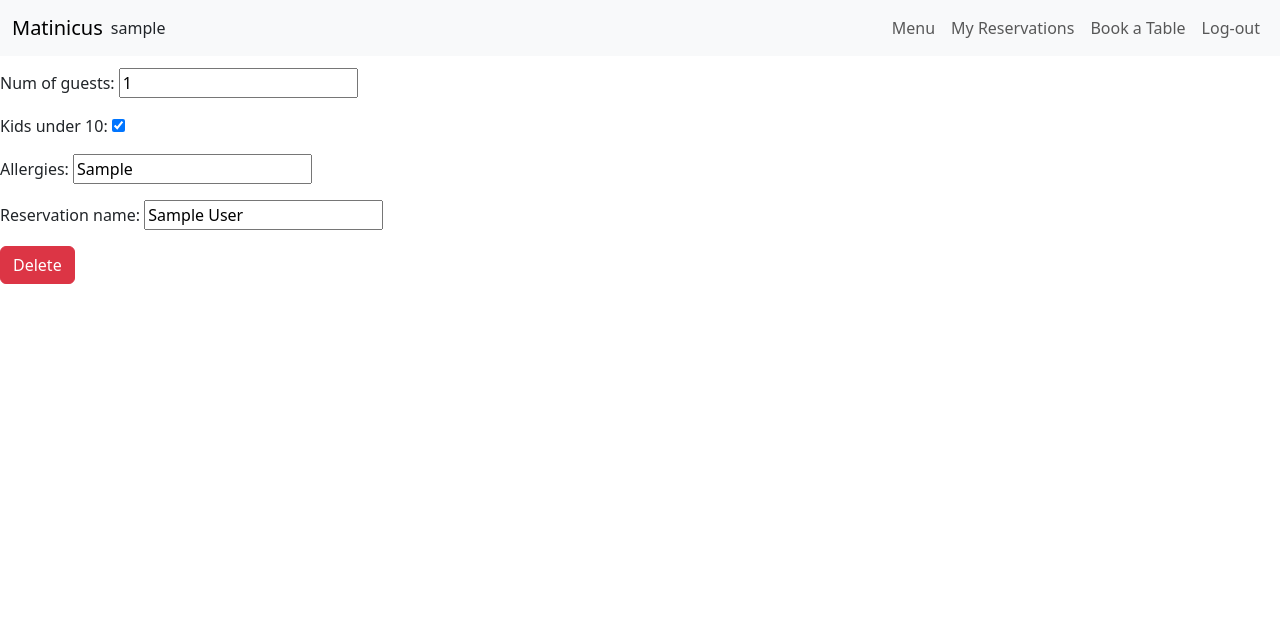
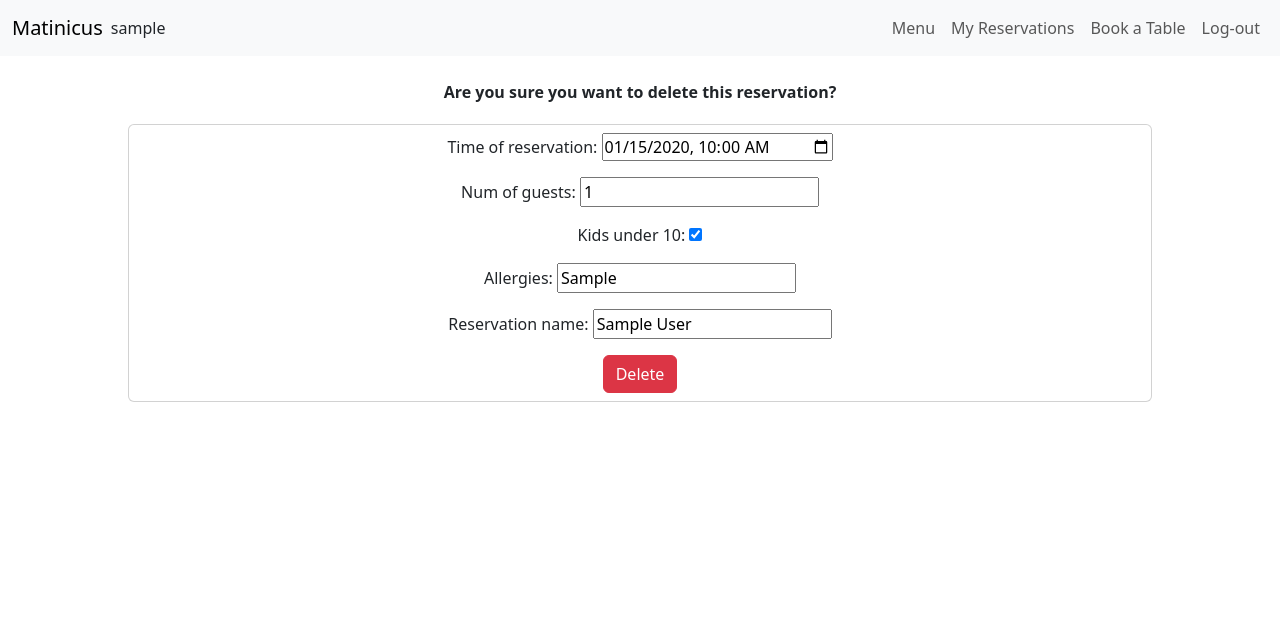
Before and after one commit to DevFabrizio/Fabrizio-Project-Four, a Django app: page /confirm_delete.html/1/ in a window 1280 px wide. Shown: the top 642 px of the page. Run offline with Django 3.2, Linux system fonts and the light colour scheme; a user stored in the database is signed in; tables that the repository leaves empty hold one stand-in row (values such as "Sample post"); some libraries are stand-ins or nearby versions.

Commit message:
add style to confirm_delete.html in all screen sizes

```diff
--- a/static/css/style.css
+++ b/static/css/style.css
@@ -119,6 +119,17 @@ main {
     max-width: 80%;
 }
 
+/* confirm_delete.html */
+
+#confirm-del-form {
+    max-width: 80%;
+}
+
+#delete-confirm-header {
+    margin-top: 80px;
+    margin-bottom: 20px;
+    font-weight: bold;
+}
 /* footer section */
 
 .fixed-bottom {
--- a/templates/confirm_delete.html
+++ b/templates/confirm_delete.html
@@ -1,11 +1,11 @@
 {% extends 'base.html' %}
 {% block content %}
 <!-- form for confirmation of deletion -->
-    <div>Are you sure you want to delete this reservation?</div>
-    <form action="" method="post">
+    <div class="mx-auto text-center" id="delete-confirm-header">Are you sure you want to delete this reservation?</div>
+    <form class="card mx-auto p-2 text-center" id="confirm-del-form" action="" method="post">
         {% csrf_token %}
         {{ form.as_p }}
-        <a href="{% url 'user_reservations' %}">
+        <a class="text-center" href="{% url 'user_reservations' %}">
             <button class="btn btn-danger">Delete</button>
         </a>
     </form>
```
